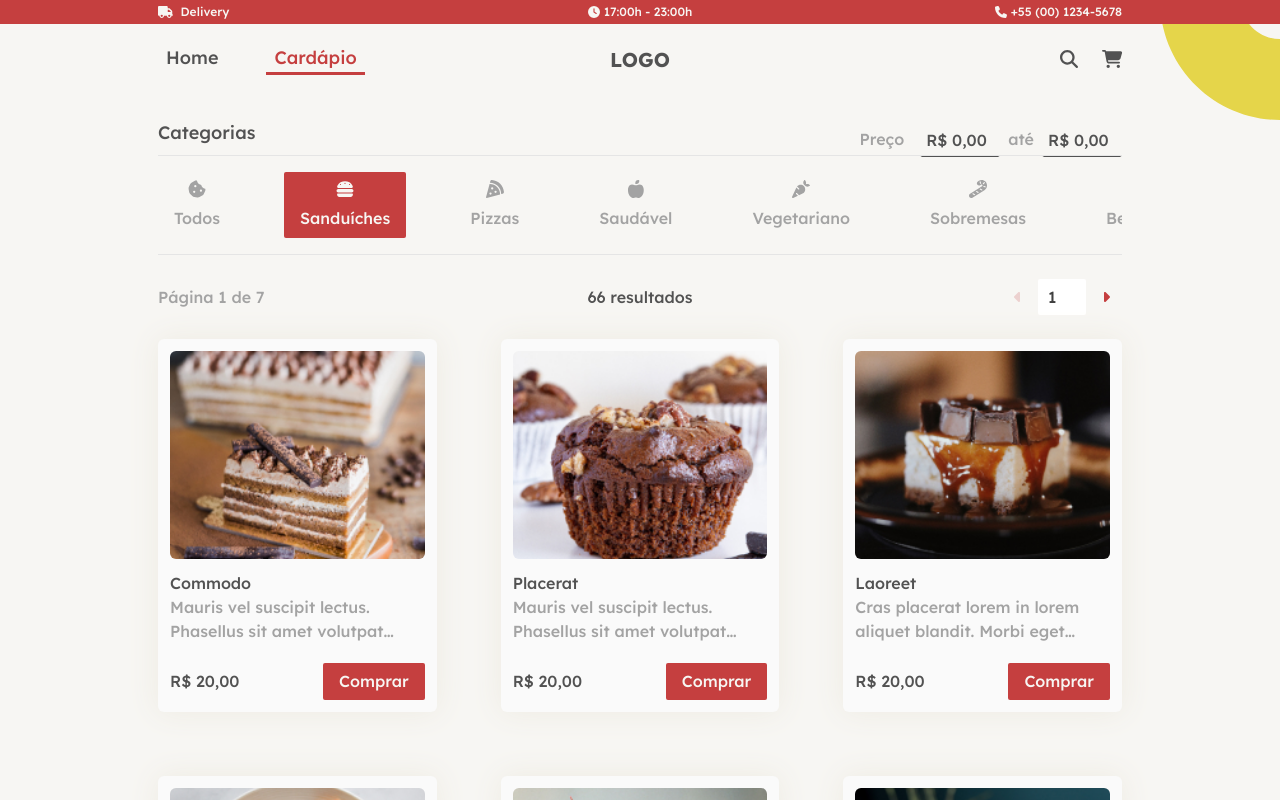
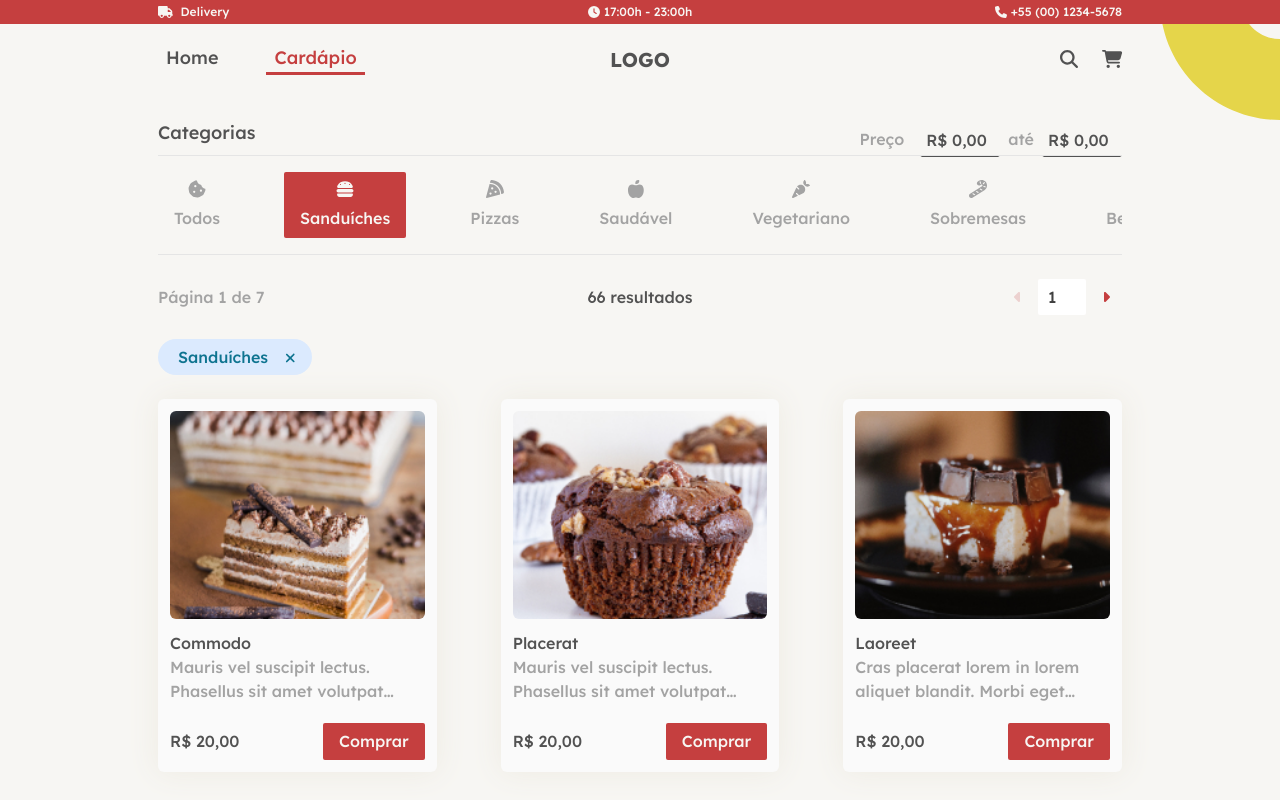
Before and after one commit to aridsm/food-app-2, a React (Vite) app: page /menu in a window 1280 px wide. Both pictures are taken after a click on the button "Sanduíches". Shown: the top 800 px of the page. Built offline with nearby package versions, Linux system fonts and the light colour scheme.

Commit message:
fix: ajustes

```diff
--- a/src/components/General/Footer.tsx
+++ b/src/components/General/Footer.tsx
@@ -1,6 +1,6 @@
 const Footer: React.FC = () => {
   return (
-    <footer className="flex items-center text-neutral-400 text-base justify-center">
+    <footer className="flex items-center text-neutral-400 pb-4 pt-12 text-base justify-center">
       Feito por Ariane Morelato
     </footer>
   );
--- /dev/null
+++ b/src/components/Menu/Chip.tsx
@@ -0,0 +1,21 @@
+import { FontAwesomeIcon } from "@fortawesome/react-fontawesome";
+import { faXmark } from "@fortawesome/free-solid-svg-icons";
+
+const Chip: React.FC<{ title: string; action: () => void }> = ({
+  title,
+  action,
+}) => {
+  return (
+    <div className="rounded-full bg-blue-100 flex items-center gap-2 pl-5 pr-2 py-1 w-fit text-cyan-700">
+      <p>{title}</p>
+      <button
+        className="hover:bg-blue-200/[.5] rounded-full w-7 h-7"
+        onClick={action}
+      >
+        <FontAwesomeIcon icon={faXmark} className="text-sm" />
+      </button>
+    </div>
+  );
+};
+
+export default Chip;
--- a/src/components/Menu/Results.tsx
+++ b/src/components/Menu/Results.tsx
@@ -4,6 +4,9 @@ import MenuItem from "../../types/interfaces/menuItem";
 import classes from "./Results.module.css";
 import { FontAwesomeIcon } from "@fortawesome/react-fontawesome";
 import { faCaretLeft, faCaretRight } from "@fortawesome/free-solid-svg-icons";
+import Chip from "./Chip";
+import Categories from "../../types/enums/categories";
+import categories from "../../store/categories";
 
 interface Page {
   currentPage: number;
@@ -12,7 +15,10 @@ interface Page {
 
 const itemsPerPage = 9;
 
-const Results: React.FC = () => {
+const Results: React.FC<{
+  selectedCategories: Categories[];
+  onDeleteCategory: (id: Categories) => void;
+}> = ({ selectedCategories, onDeleteCategory }) => {
   const [menuItemsList, setMenuItemsList] = useState<MenuItem[]>(menuItems);
   const [shownMenuItems, setShownMenuItems] = useState<MenuItem[]>(() =>
     menuItemsList.slice(0, itemsPerPage)
@@ -41,8 +47,10 @@ const Results: React.FC = () => {
 
   const onChangePage = (value: string) => {
     setPage((state: Page) => {
-      const pageSelected: number =
+      let pageSelected: number =
         Number(value) > page.totalPages ? page.totalPages : Number(value);
+
+      pageSelected = pageSelected <= 0 ? 1 : pageSelected;
 
       return { ...state, currentPage: pageSelected };
     });
@@ -58,6 +66,12 @@ const Results: React.FC = () => {
     setPage((state: Page) => {
       return { ...state, currentPage: state.currentPage + 1 };
     });
+  };
+
+  const getCategoryName = (id: Categories) => {
+    const currCategory = categories.find((category) => category.id === id);
+
+    return currCategory?.name || "";
   };
 
   return (
@@ -95,6 +109,18 @@ const Results: React.FC = () => {
         </div>
       </div>
 
+      {!!selectedCategories.length && (
+        <div className="mb-6 flex gap-4 flex-wrap">
+          {selectedCategories.map((category) => (
+            <Chip
+              title={getCategoryName(category)}
+              key={category}
+              action={() => onDeleteCategory(category)}
+            />
+          ))}
+        </div>
+      )}
+
       <ul className="grid grid-cols-3 gap-16">
         {shownMenuItems.map((item) => (
           <li key={item.id}>
--- a/src/routes/pages/Menu/Menu.tsx
+++ b/src/routes/pages/Menu/Menu.tsx
@@ -1,25 +1,9 @@
-import {
-  IconDefinition,
-  faAppleWhole,
-  faBowlRice,
-  faBurger,
-  faCandyCane,
-  faCarrot,
-  faCookieBite,
-  faMartiniGlassCitrus,
-  faPizzaSlice,
-} from "@fortawesome/free-solid-svg-icons";
 import { useRef, useState } from "react";
 import { FontAwesomeIcon } from "@fortawesome/react-fontawesome";
 import Categories from "../../../types/enums/categories";
 import Results from "../../../components/Menu/Results";
 import classes from "./Menu.module.css";
-
-interface category {
-  name: string;
-  id: Categories | 0;
-  icon: IconDefinition;
-}
+import categories from "../../../store/categories";
 
 interface positions {
   initial: number;
@@ -28,49 +12,6 @@ interface positions {
 }
 
 const Menu: React.FC = () => {
-  const categories: category[] = [
-    {
-      name: "Todos",
-      icon: faCookieBite,
-      id: 0,
-    },
-    {
-      name: "Sanduíches",
-      icon: faBurger,
-      id: Categories.Sandwiches,
-    },
-    {
-      name: "Pizzas",
-      icon: faPizzaSlice,
-      id: Categories.Pizzas,
-    },
-    {
-      name: "Saudável",
-      icon: faAppleWhole,
-      id: Categories.Healthy,
-    },
-    {
-      name: "Vegetariano",
-      icon: faCarrot,
-      id: Categories.Vegan,
-    },
-    {
-      name: "Sobremesas",
-      icon: faCandyCane,
-      id: Categories.Desserts,
-    },
-    {
-      name: "Bebidas",
-      icon: faMartiniGlassCitrus,
-      id: Categories.Drinks,
-    },
-    {
-      name: "Outros",
-      icon: faBowlRice,
-      id: Categories.Others,
-    },
-  ];
-
   const [selectedCategories, setSelectedCategories] = useState<
     Array<Categories | 0>
   >([0]);
@@ -116,8 +57,6 @@ const Menu: React.FC = () => {
 
   const mouseMoveAction = (e: React.MouseEvent) => {
     if (movingStarted) {
-      setIsMoving(true);
-
       UlMenuList.current!.style.cursor = "grabbing";
 
       const minLeft =
@@ -154,6 +93,10 @@ const Menu: React.FC = () => {
     setMovingStarted(false);
     setPositions((currState) => ({ ...currState, final: currState.current }));
     UlMenuList.current!.style.cursor = "grab";
+  };
+
+  const onDeleteCategory = (id: Categories) => {
+    checkSelectedCategory(id);
   };
 
   return (
@@ -210,7 +153,12 @@ const Menu: React.FC = () => {
           ))}
         </ul>
       </div>
-      <Results />
+      <Results
+        selectedCategories={
+          selectedCategories.filter((item) => item !== 0) as Categories[]
+        }
+        onDeleteCategory={onDeleteCategory}
+      />
     </div>
   );
 };
--- /dev/null
+++ b/src/store/categories.tsx
@@ -0,0 +1,63 @@
+import {
+  IconDefinition,
+  faAppleWhole,
+  faBowlRice,
+  faBurger,
+  faCandyCane,
+  faCarrot,
+  faCookieBite,
+  faMartiniGlassCitrus,
+  faPizzaSlice,
+} from "@fortawesome/free-solid-svg-icons";
+import Categories from "../types/enums/categories";
+
+interface category {
+  name: string;
+  id: Categories | 0;
+  icon: IconDefinition;
+}
+
+const categories: category[] = [
+  {
+    name: "Todos",
+    icon: faCookieBite,
+    id: 0,
+  },
+  {
+    name: "Sanduíches",
+    icon: faBurger,
+    id: Categories.Sandwiches,
+  },
+  {
+    name: "Pizzas",
+    icon: faPizzaSlice,
+    id: Categories.Pizzas,
+  },
+  {
+    name: "Saudável",
+    icon: faAppleWhole,
+    id: Categories.Healthy,
+  },
+  {
+    name: "Vegetariano",
+    icon: faCarrot,
+    id: Categories.Vegan,
+  },
+  {
+    name: "Sobremesas",
+    icon: faCandyCane,
+    id: Categories.Desserts,
+  },
+  {
+    name: "Bebidas",
+    icon: faMartiniGlassCitrus,
+    id: Categories.Drinks,
+  },
+  {
+    name: "Outros",
+    icon: faBowlRice,
+    id: Categories.Others,
+  },
+];
+
+export default categories;
```
